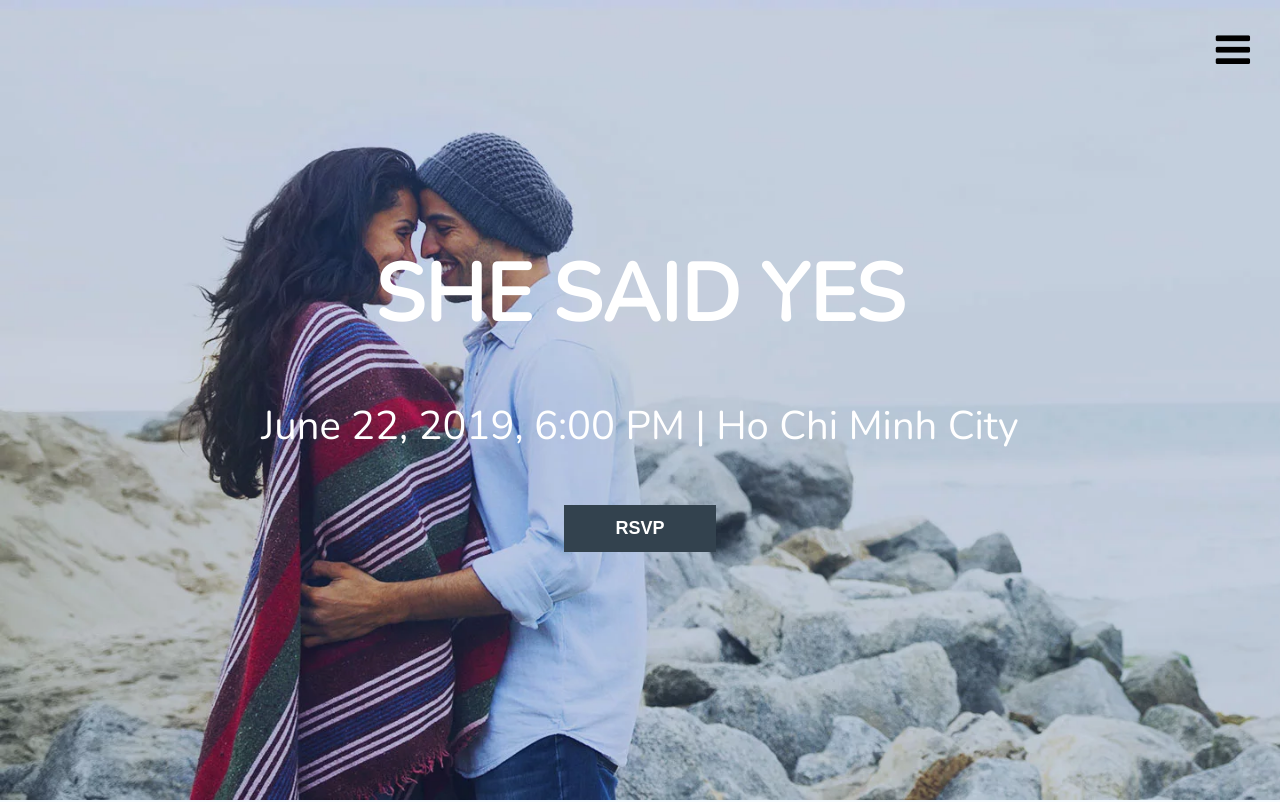
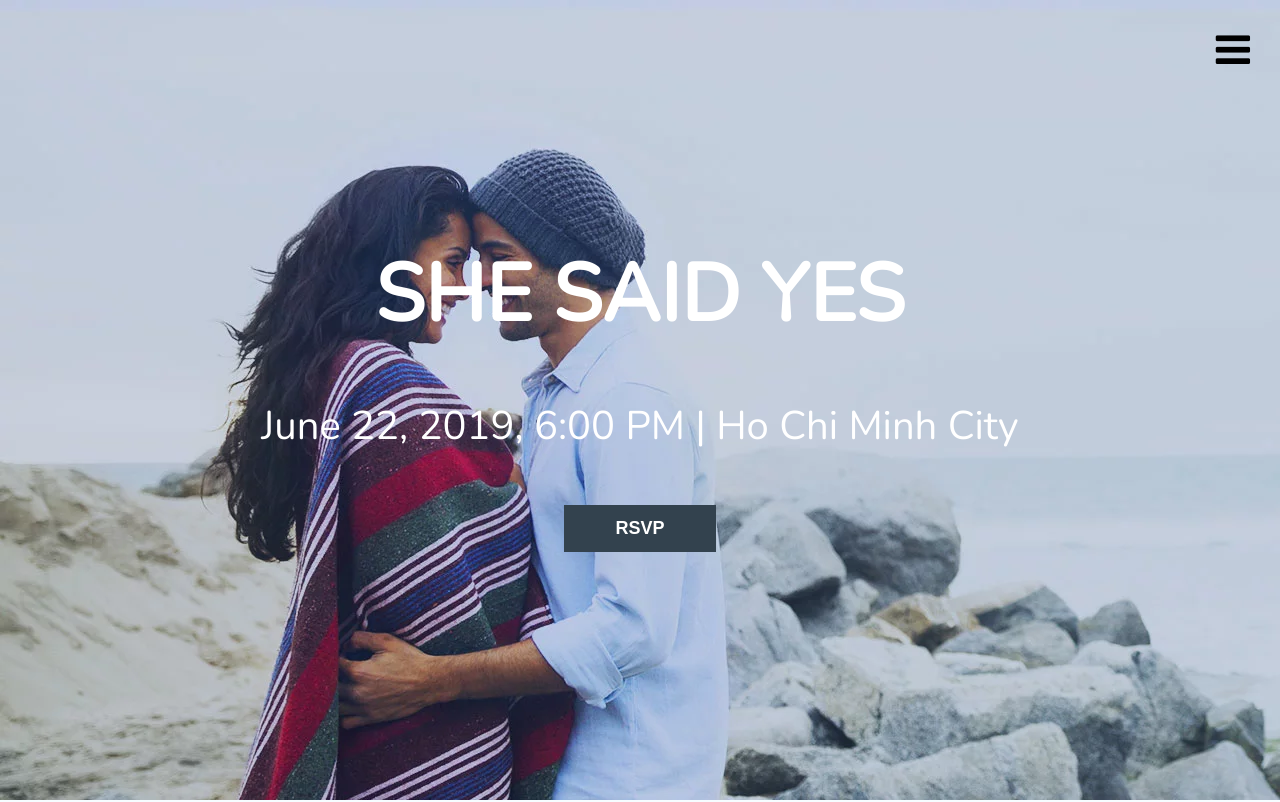
Before and after one commit to thuyduc1995/wedding-app, a React (Create React App) app: page / in a window 1280 px wide. Shown: the top 802 px of the page. Built offline with nearby package versions, Linux system fonts and the light colour scheme.

Commit message:
Add script deploy

```diff
--- a/package.json
+++ b/package.json
@@ -19,7 +19,7 @@
     "test": "react-scripts test",
     "eject": "react-scripts eject",
     "predeploy": "sudo npm run build",
-    "deploy": "gh-pages -d build"
+    "deploy": "gh-pages -b master -d build"
   },
   "eslintConfig": {
     "extends": "react-app"
--- a/src/components/home/home.scss
+++ b/src/components/home/home.scss
@@ -4,7 +4,6 @@
   font-family: $nunito;
   text-align: center;
   background-image: url("../../assets/images/background.jpg");
-  background-size: cover;
   height: 100%;
   width: 100%;
   z-index: 4;
```
